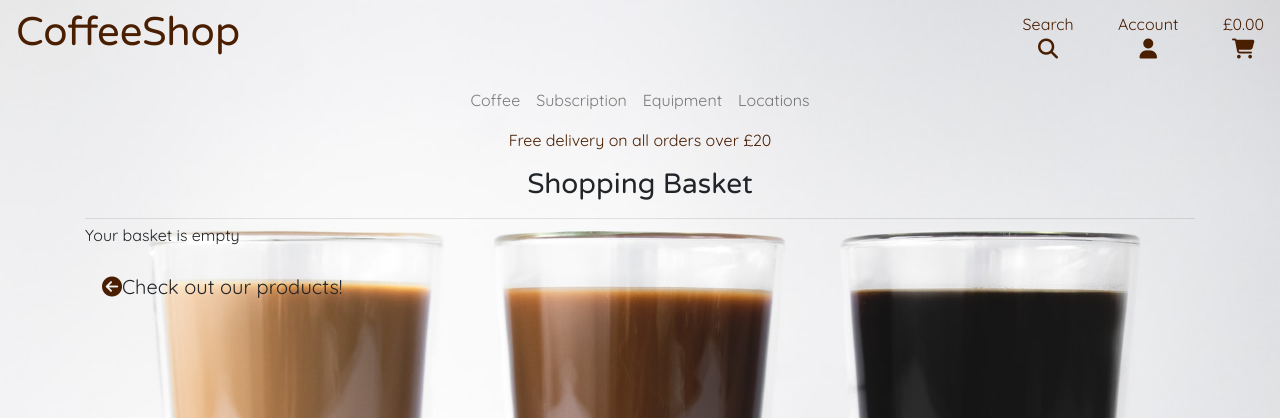
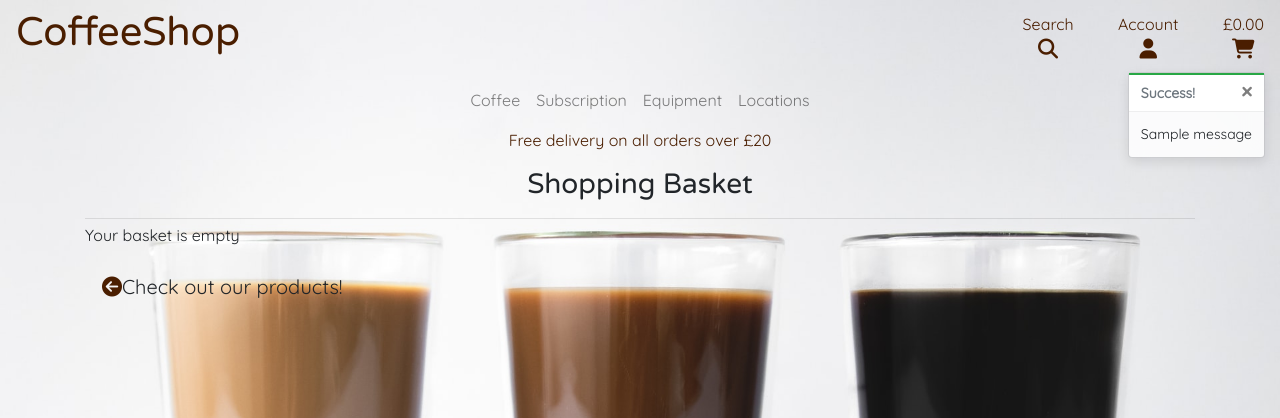
Before and after one commit to Code-Institute-Submissions/EllieThurlwell-project-five_AprResub, a Django app: page /basket/ in a window 1280 px wide. Shown: the top 418 px of that part. Run offline with Django 3.2, Linux system fonts and the light colour scheme; tables that the repository leaves empty hold one stand-in row (Sample ...); one stand-in notice (Sample message) is shown; the page is wider than the window, and the part outside it is not shown; some libraries are stand-ins or nearby versions.

Commit message:
Add basic toasts templates

```diff
--- a/basket/views.py
+++ b/basket/views.py
@@ -1,4 +1,7 @@
 from django.shortcuts import render, redirect, reverse, HttpResponse
+from django.contrib import messages
+
+from products.models import Product
 
 # Create your views here.
 
@@ -12,6 +15,7 @@ def view_basket(request):
 def add_to_basket(request, item_id):
     """ view to add specified quantity of an item to the basket """
 
+    product = Product.objects.get(pk=item_id)
     quantity = int(request.POST.get('quantity'))
     redirect_url = request.POST.get('redirect_url')
     basket = request.session.get('basket', {})
@@ -20,6 +24,7 @@ def add_to_basket(request, item_id):
         basket[item_id] += quantity
     else:
         basket[item_id] = quantity
+        messages.success(request, f'Added {product.name} to your basket')
 
     request.session['basket'] = basket
     return redirect(redirect_url)
--- a/coffeeshop/settings.py
+++ b/coffeeshop/settings.py
@@ -84,6 +84,8 @@ TEMPLATES = [
         },
     },
 ]
+
+MESSAGE_STORAGE = 'django.contrib.messages.storage.session.SessionStorage'
 
 AUTHENTICATION_BACKENDS = [
     # Needed to login by username in Django admin, regardless of `allauth`
--- a/products/templates/products/product_detail.html
+++ b/products/templates/products/product_detail.html
@@ -74,6 +74,6 @@
 {% endblock %}
 
 {% block postloadjs %}
-{{ block.super }}
-{% include 'products/includes/qty_input_script.html' %}
+    {{ block.super }}
+    {% include 'products/includes/qty_input_script.html' %}
 {% endblock %}
--- a/static/css/base.css
+++ b/static/css/base.css
@@ -27,6 +27,21 @@ h1, h2, h3, h4, h5, h6 {
 
 .brown {
     color: #4A1E00;
+}
+
+.message-container {
+    position: fixed;
+    top: 72px;
+    right: 15px;
+    z-index: 99999;
+}
+
+.custom-toast {
+    overflow: visible;
+}
+
+.toast-capper {
+    height: 2px;
 }
 
 /* index styling */
--- a/templates/base.html
+++ b/templates/base.html
@@ -165,6 +165,21 @@
     </header>
 
     {% if messages %}
+        <div class="message-container">
+            {% for message in messages %}
+                {% with message.level as level %}
+                    {% if level == 40 %}
+                        {% include 'includes/toasts/toast_error.html' %}
+                    {% elif level == 30 %}
+                        {% include 'includes/toasts/toast_warning.html' %}
+                    {% elif level == 25 %}
+                        {% include 'includes/toasts/toast_success.html' %}
+                    {% else %}
+                        {% include 'includes/toasts/toast_info.html' %}
+                    {% endif %}
+                {% endwith %}
+            {% endfor %}
+        </div>
     {% endif %}
 
     <!-- extra page header content -->
@@ -191,6 +206,9 @@
     </footer>
 
     {% block postloadjs %}
+    <script type="text/javascript">
+        $('.toast').toast('show');
+    </script>
     {% endblock %}
 </body>
 
--- /dev/null
+++ b/templates/includes/toasts/toast_success.html
@@ -0,0 +1,13 @@
+<div class="toast custom-toast" data-autohide="false">
+    <div class="arrow-up arrow-success"></div>
+    <div class="w-100 toast-capper bg-success"></div>
+    <div class="toast-header">
+        <strong class="mr-auto">Success!</strong>
+        <button type="button" class="ml-2 mb-1 close" data-dismiss="toast" aria-label="Close">
+            <span aria-hidden="true">&times;</span>
+        </button>
+    </div>
+    <div class="toast-body">
+        {{ message }}
+    </div>
+</div>
```
Also changed, not shown: templates/includes/toasts/toast_error.html (added, +13 -0 lines), templates/includes/toasts/toast_info.html (added, +13 -0 lines), templates/includes/toasts/toast_warning.html (added, +13 -0 lines), basket/templates/basket/basket.html (indentation only).
